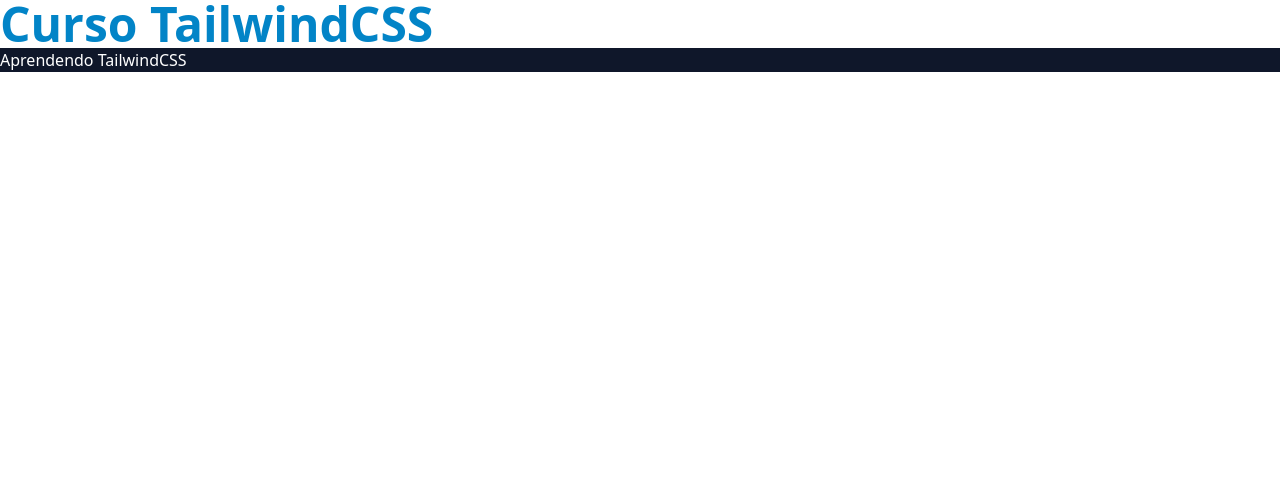
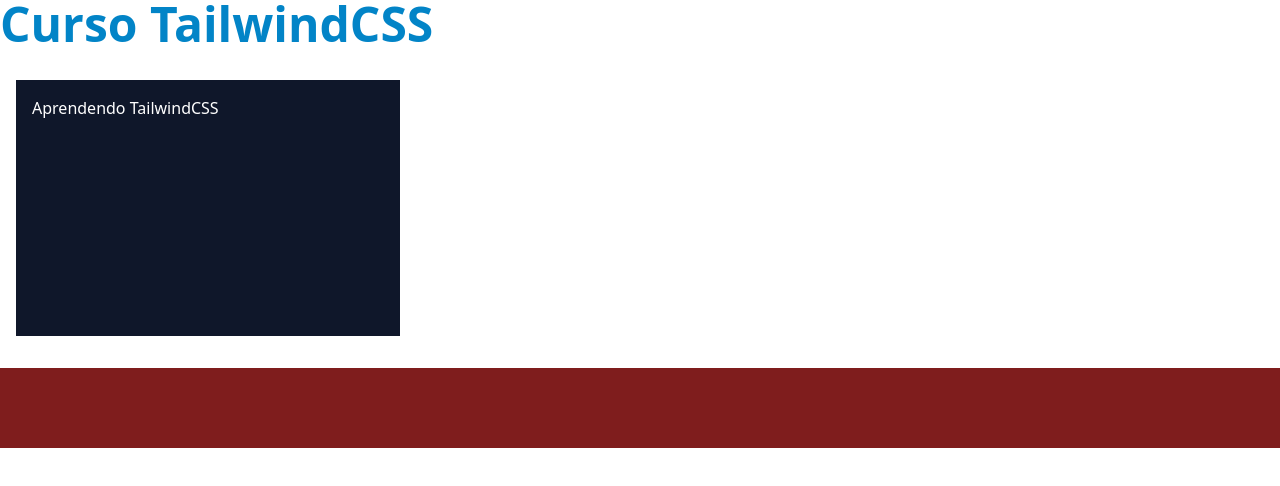
Before and after one commit to Kawan02/tailwind-css, a website: page aula/src/index.html in a window 1280 px wide. Drawn offline with Linux system fonts and the light colour scheme.

Commit message:
Manipulando largura, altura e espaçamentos

```diff
--- a/aula/src/index.html
+++ b/aula/src/index.html
@@ -9,8 +9,10 @@
   <body>
     <h1 class="text-5xl font-bold text-sky-600">Curso TailwindCSS</h1>
 
-    <div class="bg-slate-900">
-      <h2 class="text-white">Aprendendo TailwindCSS</h2>
+    <div class="bg-slate-900 w-96 h-64 mx-4 my-8">
+      <h2 class="text-white p-4">Aprendendo TailwindCSS</h2>
     </div>
+
+    <div class="bg-red-900 w-full h-20"></div>
   </body>
 </html>
```
Also changed, not shown: aula/styles/output.css.
